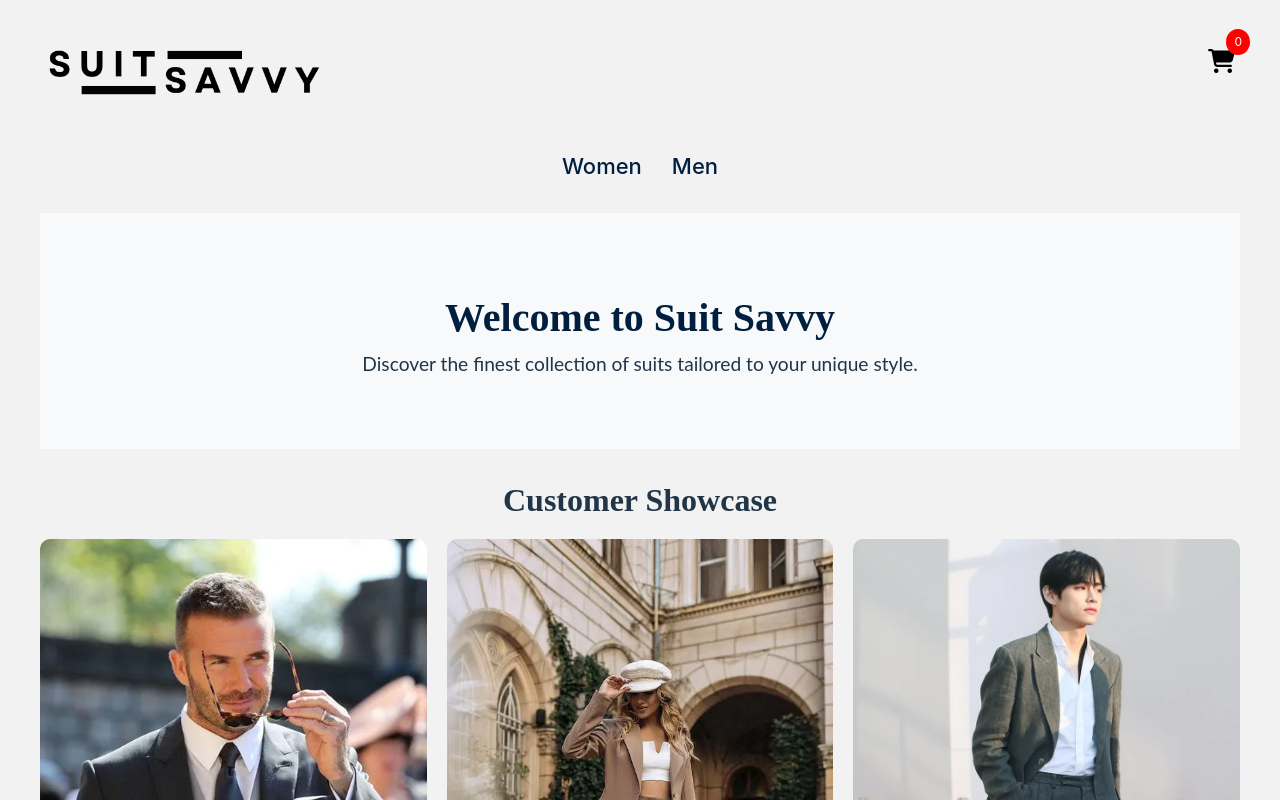
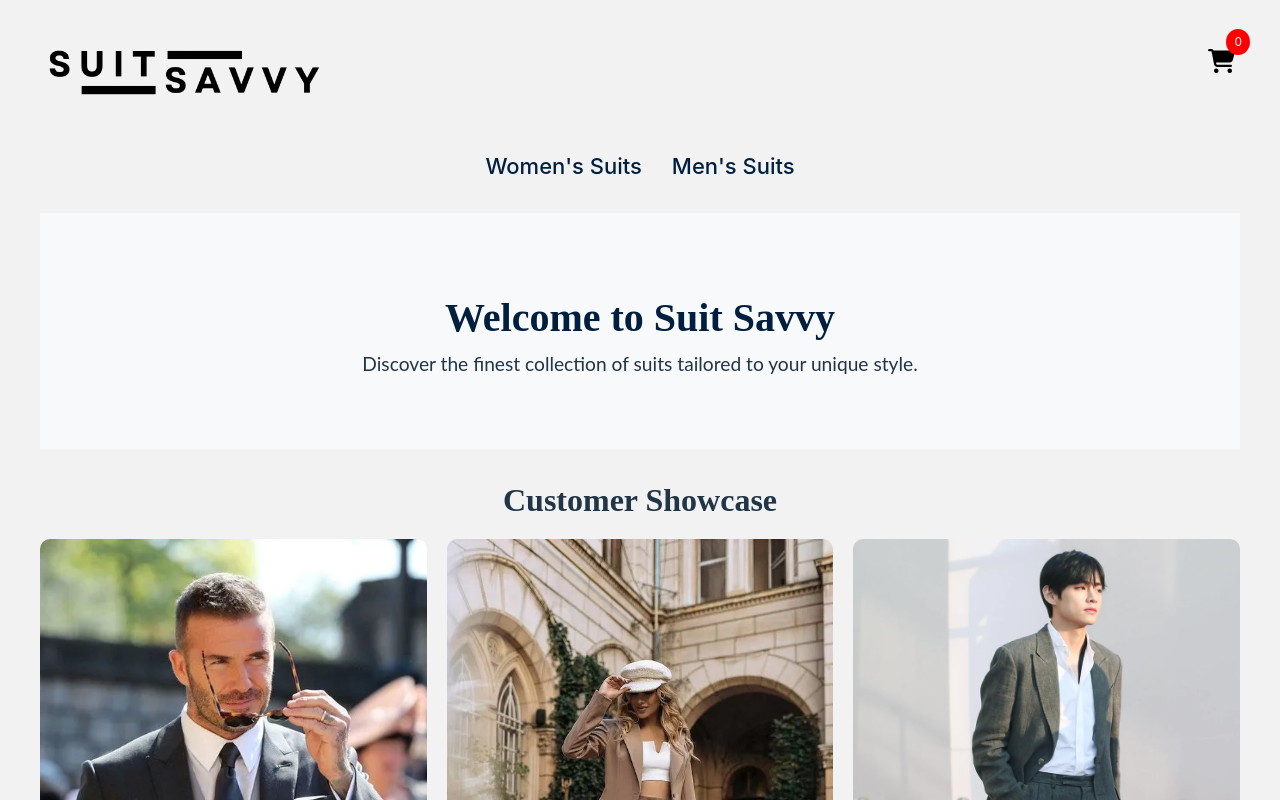
Before and after one commit to aaronyjr/shopping-cart, a React (Vite) app: page / in a window 1280 px wide. Shown: the top 800 px of the page. Built offline with nearby package versions, Linux system fonts and the light colour scheme.

Commit message:
Fix body width and Navbar naming

```diff
--- a/src/Navbar.jsx
+++ b/src/Navbar.jsx
@@ -3,8 +3,8 @@ import { Link } from "react-router-dom";
 export function Navbar() {
   return (
     <div style={{ fontSize: '22px', margin: '10px', display: 'flex', gap: '30px', justifyContent:'center' }}>
-      <Link to="women">Women</Link>
-      <Link to="men">Men</Link>
+      <Link to="women">Women's Suits</Link>
+      <Link to="men">Men's Suits</Link>
     </div>
   );
 }
--- a/src/index.css
+++ b/src/index.css
@@ -33,7 +33,7 @@ body {
   margin: 0;
   display: flex;
   place-items: center;
-  min-width: 100vw;
+  max-width: 100vw;
   min-height: 100vh;
   background-color: var(--background-color); /* Light Gray */
 }
```
